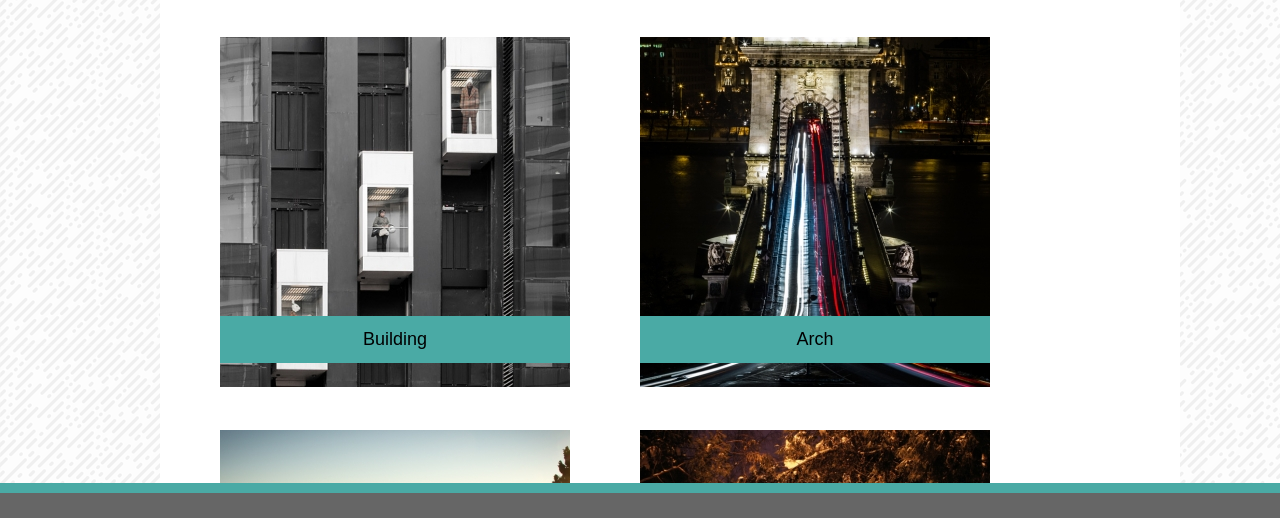
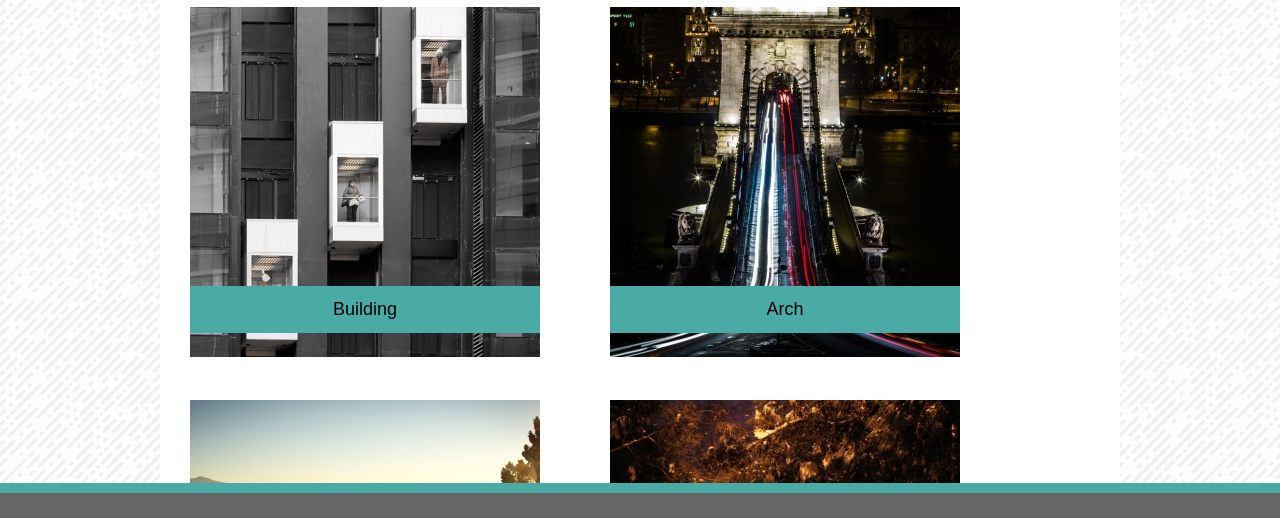
Before and after one commit to NathanNovak/Basic-Portfolio, a plain HTML site: page portfolio.html in a window 1280 px wide. Shown: the part 255-773 px from the top of the page. Drawn offline with Linux system fonts and the light colour scheme.

Commit message:
adjusted padding in Gallery class

```diff
--- a/assets/css/style2.css
+++ b/assets/css/style2.css
@@ -129,7 +129,7 @@
         float: left;
         width: 100%;
         max-width: 960px;
-        padding: 30px;
+        padding: 0px;
         margin: 0 0 40px;
         background: #fff;
        }
```
